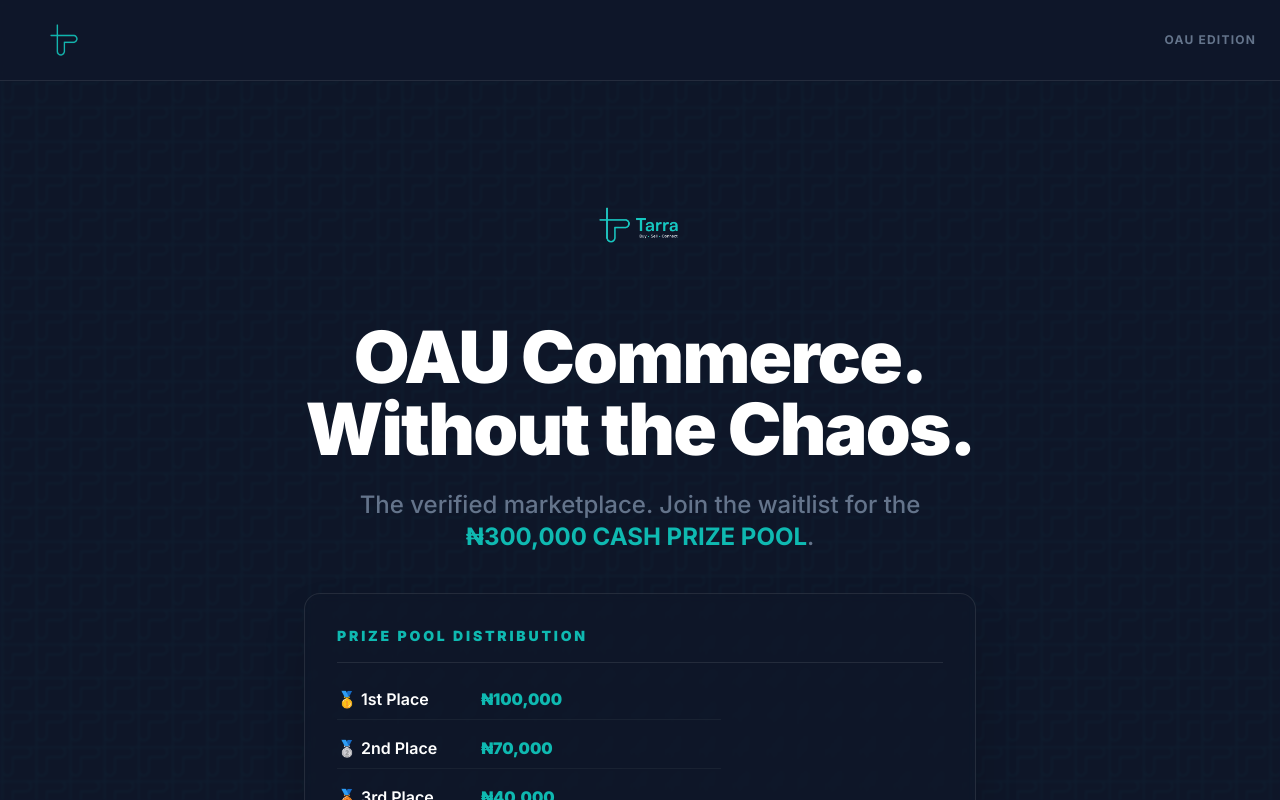
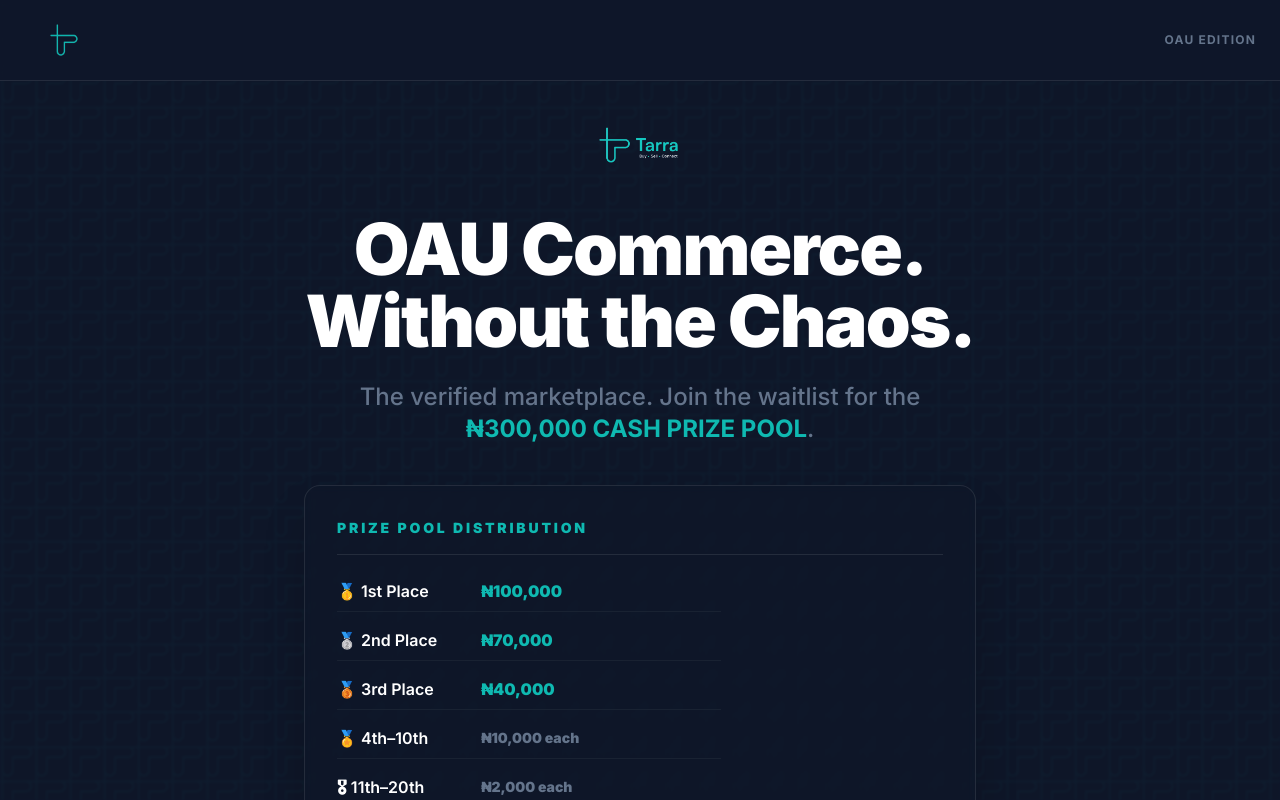
Before and after one commit to samkiell/Tarra, a Next.js app: page / in a window 1280 px wide. Shown: the top 800 px of the page. Built offline with nearby package versions, Linux system fonts and the light colour scheme; no server answers; the database is empty; a web font is replaced by a local one.

Commit message:
feat: Add Hero component displaying a waitlist form with prize pool details or a welcome back card for returning users.

```diff
--- a/src/components/Hero.tsx
+++ b/src/components/Hero.tsx
@@ -25,11 +25,11 @@
  */
 const Hero: React.FC<HeroProps> = ({ userData, totalJoined }) => {
   return (
-    <section className="relative w-full overflow-hidden transition-colors pt-12 pb-10 sm:pt-20 sm:pb-16">
+    <section className="relative w-full overflow-hidden transition-colors">
       <div className="container relative z-10 mx-auto px-6">
         <div className="flex flex-col items-center gap-10 md:gap-16 text-center">
           <div className="flex flex-col items-center max-w-4xl w-full">
-            <div className="mb-8">
+            <div className="mb-1">
               <Image
                 src="/assets/logo_nobg2.png"
                 alt="Tarra Logo"
```
